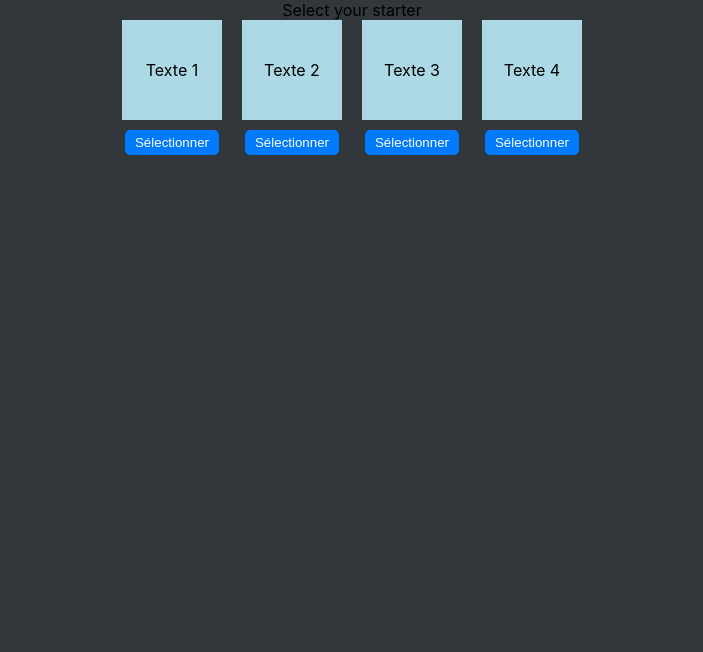
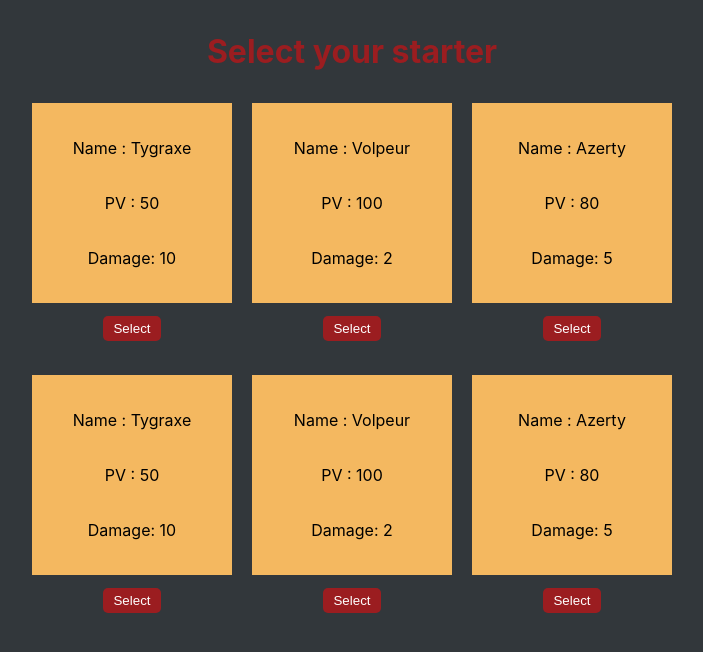
Before and after one commit to TzRPheonix/mmorpg, a React (Create React App) app in the folder FrontEnd/mmorpg/: page / in a window 1280 px wide. Shown: the top 652 px of the page, without its empty margins (288-991 px from the left). Built offline with nearby package versions, Linux system fonts and the light colour scheme.

Commit message:
design choice starter

```diff
--- a/FrontEnd/mmorpg/src/choiceStarter/choiceStarter.css
+++ b/FrontEnd/mmorpg/src/choiceStarter/choiceStarter.css
@@ -18,7 +18,7 @@
 
 .grid-container {
     display: grid;
-    grid-template-columns: repeat(4, 1fr);
+    grid-template-columns: repeat(3, 1fr);
     gap: 20px;
 }
 
@@ -29,20 +29,30 @@
 }
 
 .square {
-    width: 100px;
-    height: 100px;
-    background-color: lightblue;
+    width: 200px;
+    height: 200px;
+    background-color: #F4B860;
     display: flex;
-    justify-content: center;
-    align-items: center;
-    margin-bottom: 10px;
+    justify-content: space-evenly;
+    text-align: center;
+    align-items: stretch;
+    flex-direction: column;
+    flex-wrap: nowrap;
 }
 
 .select-button {
     padding: 5px 10px;
-    background-color: #007bff;
+    background-color: #9B1D20;
     color: white;
     border: none;
     border-radius: 5px;
     cursor: pointer;
+    margin: 1em;
 }
+
+.title{
+    display: block;
+    font-size: 2em;
+    font-weight: bold;
+    padding: 1em;
+}
--- a/FrontEnd/mmorpg/src/choiceStarter/choiceStarter.js
+++ b/FrontEnd/mmorpg/src/choiceStarter/choiceStarter.js
@@ -5,25 +5,60 @@ function ChoiceStarter() {
   return (
     <div className="ChoiceStarter">
       <div className='HeaderChoiceStarter'>
-        <span>Select your starter</span>
+        <span className='title' style={{color:"#9B1D20"}}>Select your starter</span>
       </div>
       <div className='Choice'>
         <div className="grid-container">
             <div className="grid-item">
-                <div className="square">Texte 1</div>
-                <button className="select-button">Sélectionner</button>
+                <div className="square">
+                    <span>Name : Tygraxe</span>
+                    <span>PV : 50</span>
+                    <span>Damage: 10</span>
+
+                </div>
+                <button className="select-button">Select</button>
             </div>
             <div className="grid-item">
-                <div className="square">Texte 2</div>
-                <button className="select-button">Sélectionner</button>
+                <div className="square">
+                    <span>Name : Volpeur</span>
+                    <span>PV : 100</span>
+                    <span>Damage: 2</span>
+                </div>
+                <button className="select-button">Select</button>
             </div>
             <div className="grid-item">
-                <div className="square">Texte 3</div>
-                <button className="select-button">Sélectionner</button>
+                <div className="square">
+                    <span>Name : Azerty</span>
+                    <span>PV : 80</span>
+                    <span>Damage: 5</span>
+                </div>
+                <button className="select-button">Select</button>
             </div>
             <div className="grid-item">
-                <div className="square">Texte 4</div>
-                <button className="select-button">Sélectionner</button>
+                <div className="square">
+                    <span>Name : Tygraxe</span>
+                    <span>PV : 50</span>
+                    <span>Damage: 10</span>
+
+                </div>
+                <button className="select-button">Select</button>
+            </div>
+            <div className="grid-item">
+                <div className="square">
+                    <span>Name : Volpeur</span>
+                    <span>PV : 100</span>
+                    <span>Damage: 2</span>
+
+                </div>
+                <button className="select-button">Select</button>
+            </div>
+            <div className="grid-item">
+                <div className="square">
+                    <span>Name : Azerty</span>
+                    <span>PV : 80</span>
+                    <span>Damage: 5</span>
+                </div>
+                <button className="select-button">Select</button>
             </div>
         </div>
       </div>
```
Lines whose indentation alone changed are shown as unchanged.
